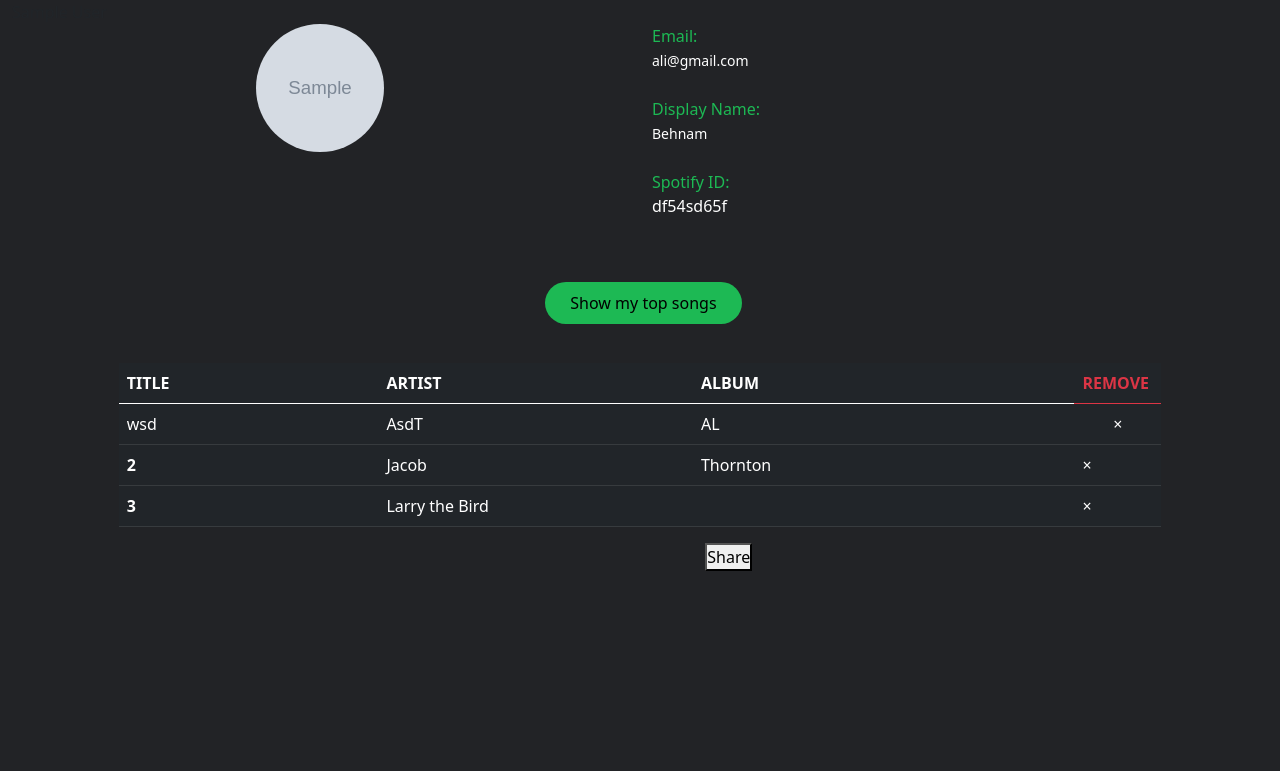
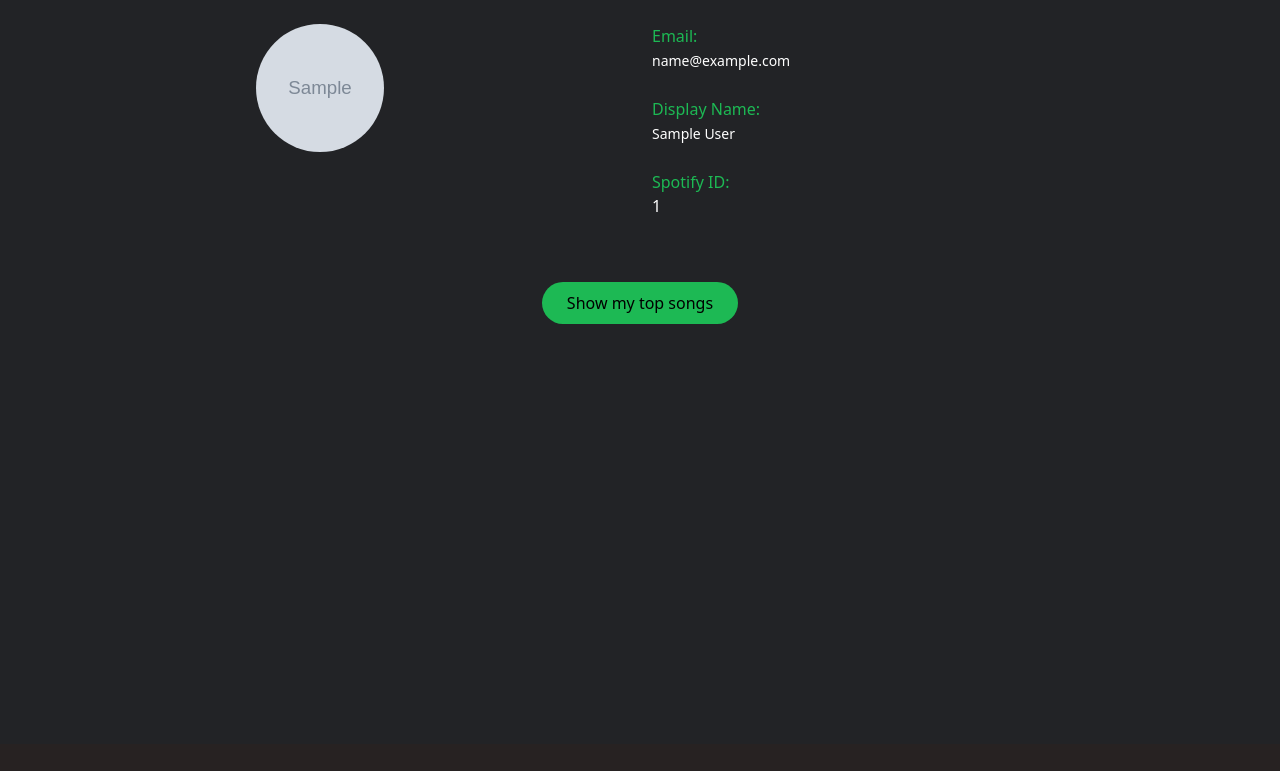
Before and after one commit to behnambm/spotify, a Flask app: template app/templates/me.html in a window 1280 px wide. Shown: the part 56-827 px from the top of the page. After the commit the page ends 380 px from the top, so only its background shows below. Run offline with Flask 2, Linux system fonts and the light colour scheme; the template is opened without the code that fills it: most values are stand-ins (such as "Sample title", 1, 10 or a date in 2020); grey boxes marked "Sample" are stand-in pictures; some libraries are stand-ins or nearby versions.

Commit message:
add loading tracks in /me/ & showing user info in the same endpoint

```diff
--- a/app/static/css/style.css
+++ b/app/static/css/style.css
@@ -38,7 +38,8 @@ a, li, p, span {
     color: #FFF;
 }
 
-.share-song-btn{
+.show-tracks-btn{
+    user-select: none;
     border: none;
     outline: none;
     padding: 10px 25px;
--- a/app/static/js/me.js
+++ b/app/static/js/me.js
@@ -1,2 +1,55 @@
-$(document).ready(function () {
-})
+$(document).ready(()=> {
+
+    $(document).on("click", ".show-tracks-btn",(e)=>{
+        $.ajax({
+            url: '/me/top/',
+            type: 'GET',
+            beforeSend: function(xhr){
+              $('#loading-holder').show();
+            },
+            statusCode: {
+                200: (resp)=>{
+                    $('#loading-holder').hide();
+                    console.log(resp);
+                    resp.forEach((track)=>{
+                        let track_name = track['track_name'];
+                        let album_name = track['album_name'];
+                        let artists_name = track['artists_name'];
+
+                        if (track_name.length > 40){
+                            track_name = track_name.substr(0, 50) + '...'
+                        }
+                        if (album_name.length > 40){
+                            album_name = album_name.substr(0, 30) + '...'
+                        }
+                        if (artists_name.length > 40){
+                            artists_name = artists_name.substr(0, 30) + '...'
+                        }
+
+                        $('#tracks-columns-holder').append(`
+                            <tr data-uri="${track['track_uri']}">
+                              <td>${track_name}</td>
+                              <td>${artists_name}</td>
+                              <td>${album_name}</td>
+                              <td colspan="2" style="text-align: center; padding: 0 .5rem;">
+                                <a class="remove-btn-link">
+                                    &times;
+                                </a>
+                              </td>
+                            </tr>
+                        `);
+
+                        $('#tracks-list-holder').css('display', 'flex');
+                        $('#share-btn').css('display', 'block');
+                    })
+                }
+            }
+        })
+    });
+
+    // this function will execute when user removes a track
+    $(document).on("click", ".remove-btn-link", (e)=>{
+        console.log($(this))
+    });
+
+});
--- a/app/templates/me.html
+++ b/app/templates/me.html
@@ -3,7 +3,7 @@
 {% block title %}Me{% endblock %}
 
 {% block content %}
-{{ data['display_name'] }}
+<br>
 <div class="row">
     <div class="col-6">
         <img src="{{ avatar_url }}" class="avatar-img">
@@ -11,26 +11,31 @@
     <div class="col-6">
             <span class="user-info-list-label">
                 Email:
-                <span class="user-info-list-item"><small>ali@gmail.com</small></span>
+                <span class="user-info-list-item"><small>{{ data['email'] }}</small></span>
             </span>
             <span class="user-info-list-label">
                 Display Name:
-                <span class="user-info-list-item"><small>Behnam</small></span>
+                <span class="user-info-list-item"><small>{{ data['display_name'] }}</small></span>
             </span>
             <span class="user-info-list-label">
                 Spotify ID:
-                <span class="user-info-list-item">df54sd65f</span>
+                <span class="user-info-list-item">{{ data['id'] }}</span>
             </span>
     </div>
 </div>
+<br><br>
 <div class="row">
-    <div class="col-4 offset-5"><br><br>
-        <a class="share-song-btn">Show my top songs</a>
+    <div class="col-4 offset-lg-4" style="text-align: center">
+        <a class="show-tracks-btn">Show my top songs</a>
     </div>
 </div>
 <br><br>
-
-<div class="row justify-content-center">
+<div class="row">
+    <div class="col-4 offset-lg-4" id="loading-holder">
+        <img src="{{ url_for('static', filename='images/loading.gif') }}">
+    </div>
+</div>
+<div class="row justify-content-center" id="tracks-list-holder">
     <div class="col-10">
         <table class="table table-dark table-hover">
           <thead>
@@ -41,35 +46,15 @@
               <th scope="col" class="col-1 text-danger">REMOVE</th>
             </tr>
           </thead>
-          <tbody>
-            <tr>
-              <td>wsd</td>
-              <td>AsdT</td>
-              <td>AL</td>
-              <td colspan="2" style="text-align: center">&times;</td>
-
-            </tr>
-            <tr>
-              <th scope="row">2</th>
-              <td>Jacob</td>
-              <td>Thornton</td>
-              <td colspan="2">&times;</td>
-
-            </tr>
-            <tr>
-              <th scope="row">3</th>
-              <td colspan="2">Larry the Bird</td>
-              <td colspan="2">&times;</td>
-            </tr>
-          </tbody>
+          <tbody id="tracks-columns-holder"></tbody>
         </table>
     </div>
 </div>
 
 
-<div class="row justify-content-center" style="margin-bottom: 200px">
-    <div class="col-lg-4 offset-lg-5">
-        <button>Share</button>
+<div class="row" style="margin-bottom: 200px;">
+    <div class="col-4 offset-lg-4" style="text-align: center;">
+        <button id="share-btn">Share</button>
     </div>
 </div>
 {% endblock %}
--- a/app/utils/__init__.py
+++ b/app/utils/__init__.py
@@ -43,6 +43,7 @@ def extract_tracks_data(tracks: dict) -> list:
         tmp_dict['track_uri'] = item.get('uri')
         tmp_dict['explicit'] = item.get('explicit')
         tmp_dict['track_duration'] = calculate_track_duration(item.get('duration_ms'))
+        tmp_dict['artists_name'] = ', '.join([i['name'] for i in item.get('artists')])
         tracks_list.append(tmp_dict)
 
     return tracks_list
```
Also changed, not shown: other parts of app/static/css/style.css (+33 -2 lines), app/static/images/loading.gif (added).
